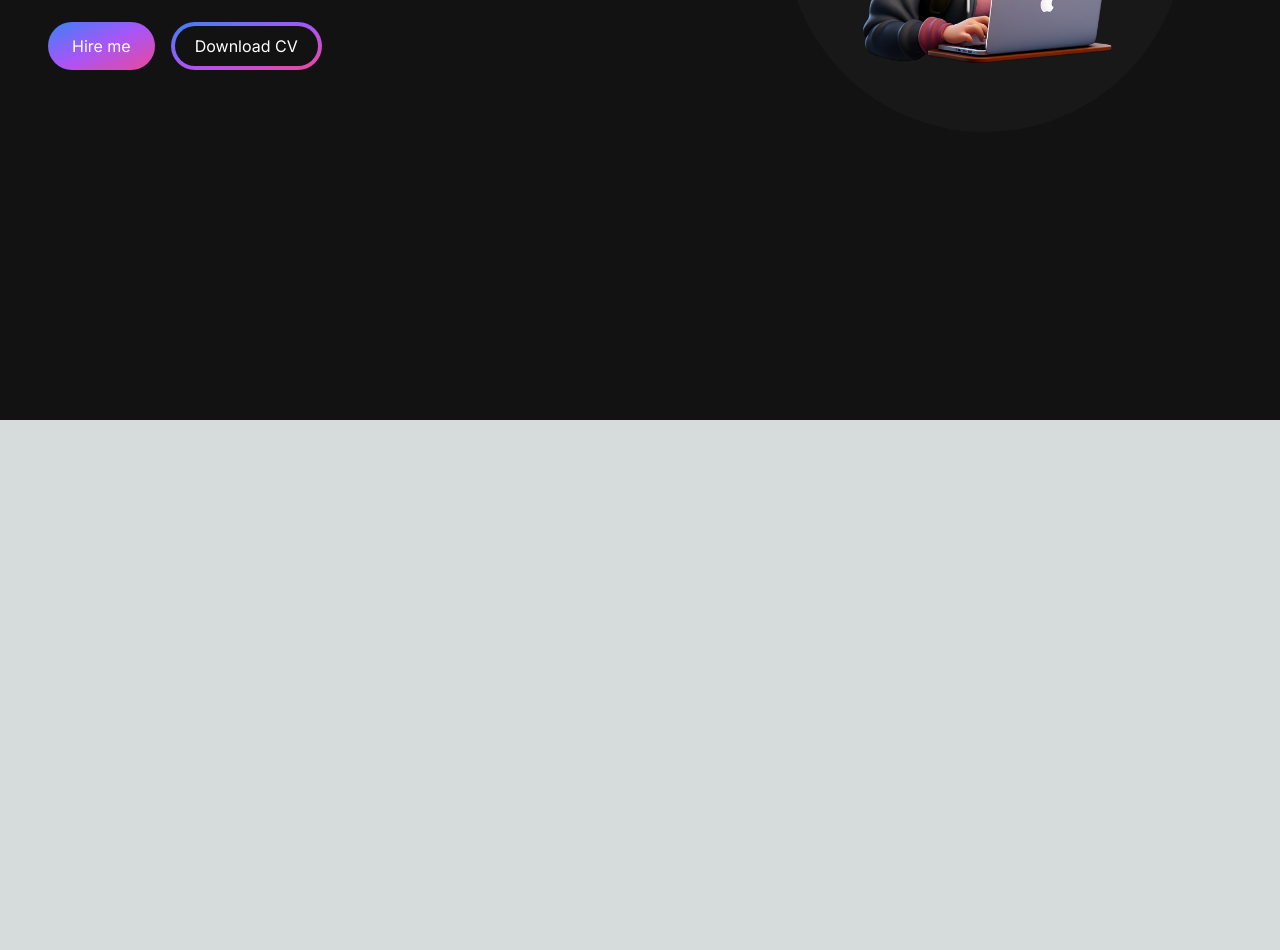
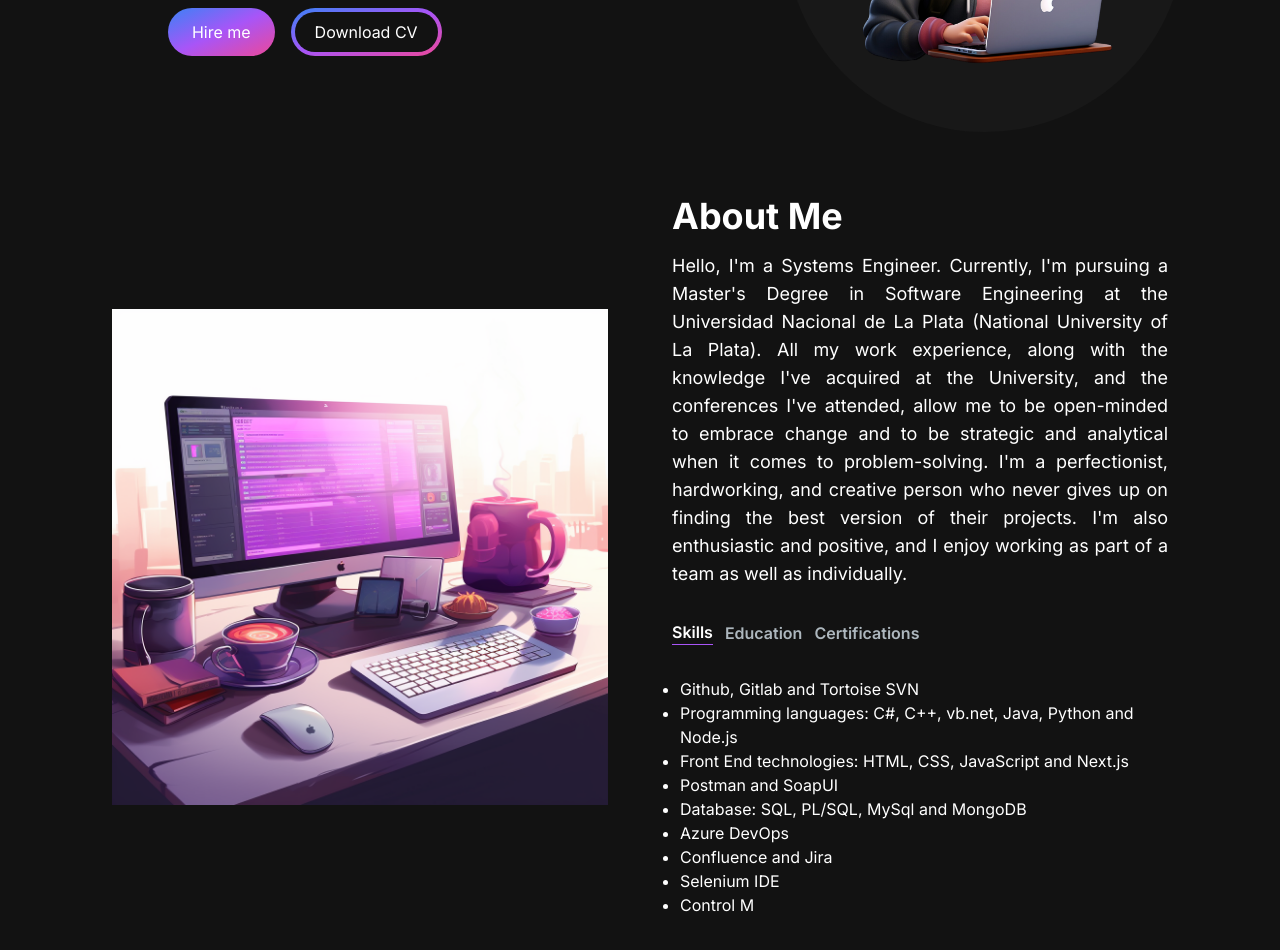
Before and after one commit to juliscrep/Portfolio-website, a Next.js app: page / in a window 1280 px wide. Shown: the part 380-1330 px from the top of the page. Before the commit the page ends 800 px from the top, so only its background shows below. Built offline with nearby package versions, Linux system fonts and the light colour scheme.

Commit message:
se agrega about me section

```diff
--- /dev/null
+++ b/app/components/AboutSection.jsx
@@ -0,0 +1,86 @@
+"use client";
+
+import React, {useTransition, useState} from 'react';
+import Image from 'next/image';
+import TabButton from './TabButton';
+
+const TAB_DATA = [
+    {
+        title: "Skills",
+        id: "skills",
+        content: (
+            <ul className='list-disc pl-2'>
+                <li>Github, Gitlab and Tortoise SVN</li>
+                <li>Programming languages: C#, C++, vb.net, Java, Python and Node.js</li>
+                <li>Front End technologies: HTML, CSS, JavaScript and Next.js</li>
+                <li>Postman and SoapUI</li>
+                <li>Database: SQL, PL/SQL, MySql and MongoDB</li>
+                <li>Azure DevOps</li>
+                <li>Confluence and Jira</li>
+                <li>Selenium IDE</li>
+                <li>Control M</li>
+            </ul>
+        )
+    },
+    {
+        title: "Education",
+        id: "education",
+        content: (
+            <ul className='list-disc pl-2'>
+                <li>Master's degree, Software Engineering (2023 - 2025) - Facultad de Informática within Universidad Nacional de La Plata </li>
+                <li>Systems Engineering Degree, Information Systems Engineering (2016 - 2022) - Universidad Tecnológica Nacional</li>
+                <li>Computer Engineering Degree, Computer Engineering (2013 - 2015) - UNC Facultad de ciencias exactas,fisicas y naturales</li>
+            </ul>
+        )
+    },
+    {
+        title: "Certifications",
+        id: "certifications",
+        content: (
+            <ul className='list-disc pl-2'>
+                <li>Exploring Service APIs through TestAutomation </li>
+                <li>API Test Automation with Postman</li>
+            </ul>
+        )
+    },
+]
+
+const AboutSection = () => {
+  const [tab, setTab] = useState("skills");
+  const [isPending, startTransition] = useTransition();
+
+  const handleTabChange = (id) => {
+    startTransition(() => {
+        setTab(id);
+    });
+  }
+
+  return (
+    <section className='text-white'>
+        <div className='md:grid md:grid-cols-2 gap-8 items-center py-8 px-4 xl:gap-16 sm:py-16 xl:px-16'>
+           <Image src='/images/about-image.png' width={500} height={500} alt='about image'/>
+           <div className='mt-4 md:mt-0 text-left flex flex-col h-full'>
+            <h2 className='text-4xl font-bold text-white mb-4'>About Me</h2>
+            <p className='text-base lg:text-lg text-justify'>
+              Hello, I'm a Systems Engineer. Currently, I'm pursuing a Master's Degree in Software
+              Engineering at the Universidad Nacional de La Plata (National University of La Plata).
+              All my work experience, along with the knowledge I've acquired at the University, and
+              the conferences I've attended, allow me to be open-minded to embrace change and to be
+              strategic and analytical when it comes to problem-solving. I'm a perfectionist,
+              hardworking, and creative person who never gives up on finding the best version of
+              their projects. I'm also enthusiastic and positive, and I enjoy working as part of a
+              team as well as individually.
+            </p>
+            <div className='flex flex-row justify-start mt-8'>
+                  <TabButton selectTab={() => handleTabChange("skills")} active={tab === "skills"}>Skills</TabButton>
+                  <TabButton selectTab={() => handleTabChange("education")} active={tab === "education"}>Education</TabButton>
+                  <TabButton selectTab={() => handleTabChange("certifications")} active={tab === "certifications"}>Certifications</TabButton>
+            </div>
+            <div className='mt-8'>{TAB_DATA.find((t) => t.id=== tab).content}</div>
+           </div>
+        </div>
+    </section>
+  )
+}
+
+export default AboutSection
--- a/app/components/HeroSection.jsx
+++ b/app/components/HeroSection.jsx
@@ -30,8 +30,7 @@ const HeroSection = () => {
 
                 </h1>
                 <p className='text-[#ADB7BE] text-base sm:text-lg mb-6 lg:text-xl'>
-                    Lorem ipsum dolor sit amet, consectetur adipisicing elit voluptatibus.
-                    Laboriosam placeat.
+                  Thank you for visiting. Welcome to my portfolio!
                 </p>
                 <div>
                     <button className='px-6 py-3 w-full sm:w-fit rounded-full mr-4 bg-gradient-to-br from-blue-500 via-purple-500 to-pink-500 hover:bg-slate-200 text-white'>Hire me</button>
--- a/app/components/Navbar.jsx
+++ b/app/components/Navbar.jsx
@@ -46,7 +46,7 @@ const Navbar = () => {
     <nav className='fixed top-0 left-0 right-0 z-10 bg-[#121212] bg-opacity-100'>
         <div className='flex flex-wrap items-center justify-between mx-auto px-4 py-2'>
             <Link href={"/"} className='text-2xl md:text-5xl text-white font-semibold'>
-                LOGO
+                JS
             </Link>
             <div className='mobile-menu block md:hidden'>
               {!navbarOpen ? (
--- /dev/null
+++ b/app/components/TabButton.jsx
@@ -0,0 +1,16 @@
+import React from 'react'
+
+export const TabButton = ({active, selectTab, children}) => {
+    const buttonClasses = active ? 'text-white border-b border-purple-500' : 'text-[#ADB7BE]'
+
+    return (
+    <button onClick={selectTab}>
+        <p className={`mr-3 font-semibold hover:text-white ${buttonClasses}`}>
+            {children}
+        </p>
+
+    </button>
+  )
+}
+
+export default TabButton;
--- a/app/page.js
+++ b/app/page.js
@@ -1,6 +1,7 @@
 import Image from "next/image";
 import HeroSection from "./components/HeroSection";
 import Navbar from "./components/Navbar";
+import AboutSection from "./components/AboutSection";
 
 export default function Home() {
   return (
@@ -8,6 +9,7 @@ export default function Home() {
       <Navbar/>
       <div className="container mt-24  mx-auto px-12 py-4">
         <HeroSection/>
+        <AboutSection/>
       </div>
 
     </main>
```
Also changed, not shown: public/images/about-image.png (added).
